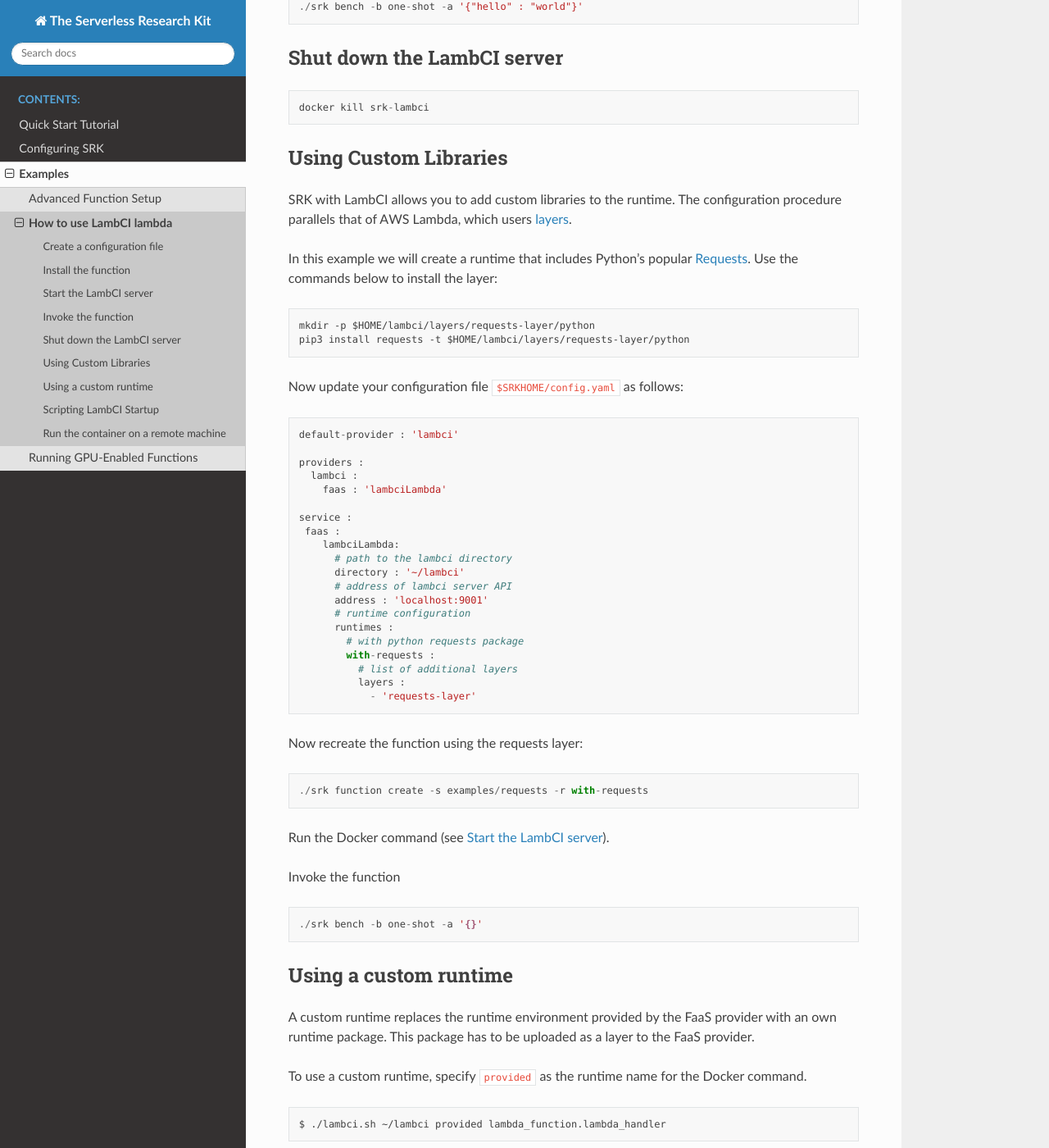
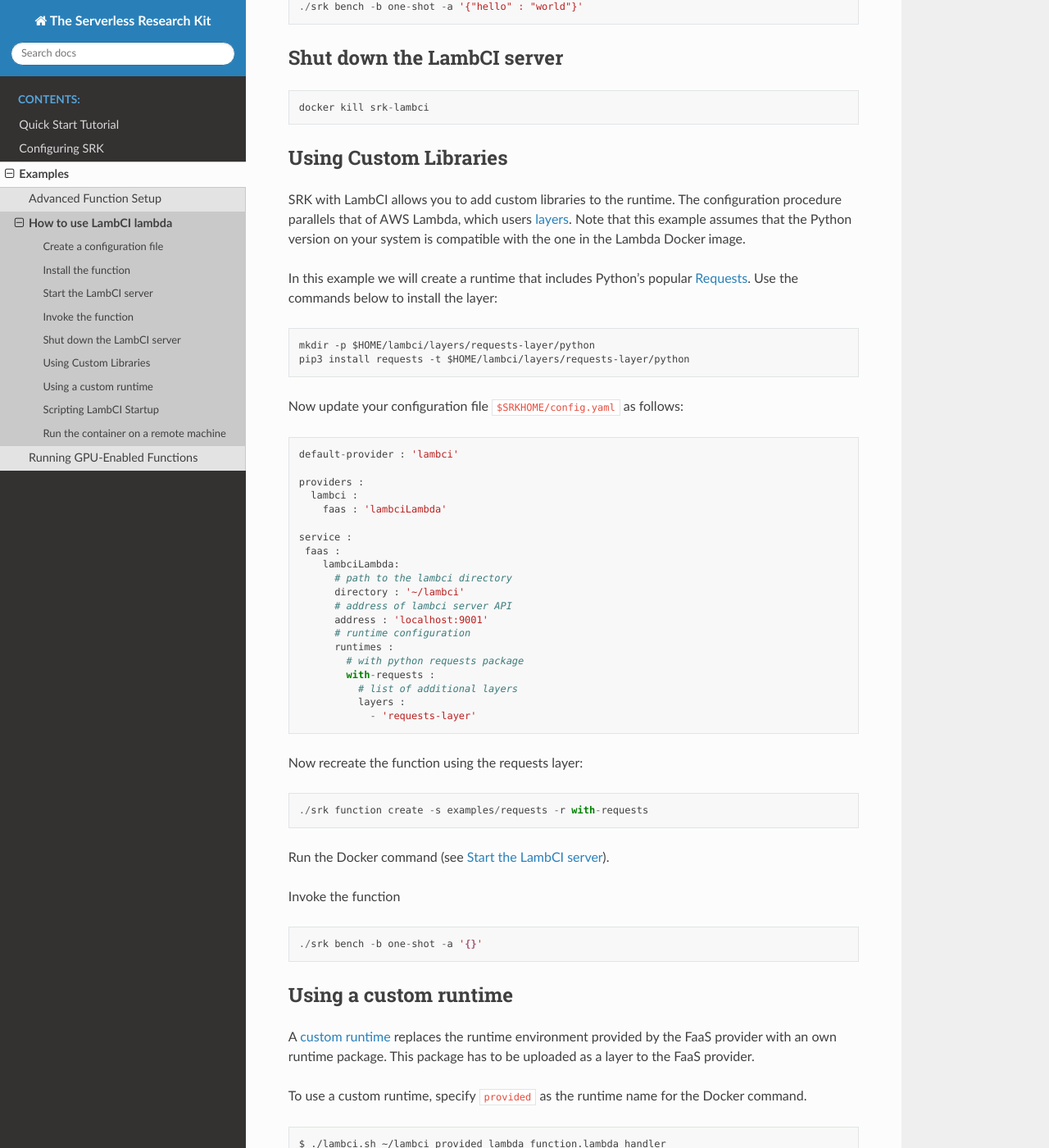
Before and after one commit to serverlessresearch/srk, a Sphinx documentation site: the page built from docs/source/Examples/lambci.rst, in a window 1280 px wide and 1400 px high, scrolled down 1462 px. Shown: the whole window at 82% size. Built offline with Sphinx 7.4.7 and the Read the Docs theme 2.0.0, drawn with Linux system fonts in a browser that asks for light colours; some of the changed lines change nothing that is shown.

```diff
--- a/docs/source/Examples/lambci.rst
+++ b/docs/source/Examples/lambci.rst
@@ -102,6 +102,7 @@
 SRK with LambCI allows you to add custom libraries to the runtime. The
 configuration procedure parallels that of AWS Lambda, which users
 `layers <https://docs.aws.amazon.com/lambda/latest/dg/configuration-layers.html>`_.
+Note that this example assumes that the Python version on your system is compatible with the one in the Lambda Docker image.
 
 In this example we will create a runtime that includes Python's popular `Requests <https://requests.readthedocs.io/en/master/>`_.
 Use the commands below to install the layer:
@@ -156,7 +157,7 @@
 Using a custom runtime
 *******************************************************************************
 
-A custom runtime replaces the runtime environment provided by the FaaS provider
+A `custom runtime <https://docs.aws.amazon.com/lambda/latest/dg/runtimes-custom.html>`_ replaces the runtime environment provided by the FaaS provider
 with an own runtime package. This package has to be uploaded as a layer to the
 FaaS provider.
 
```
